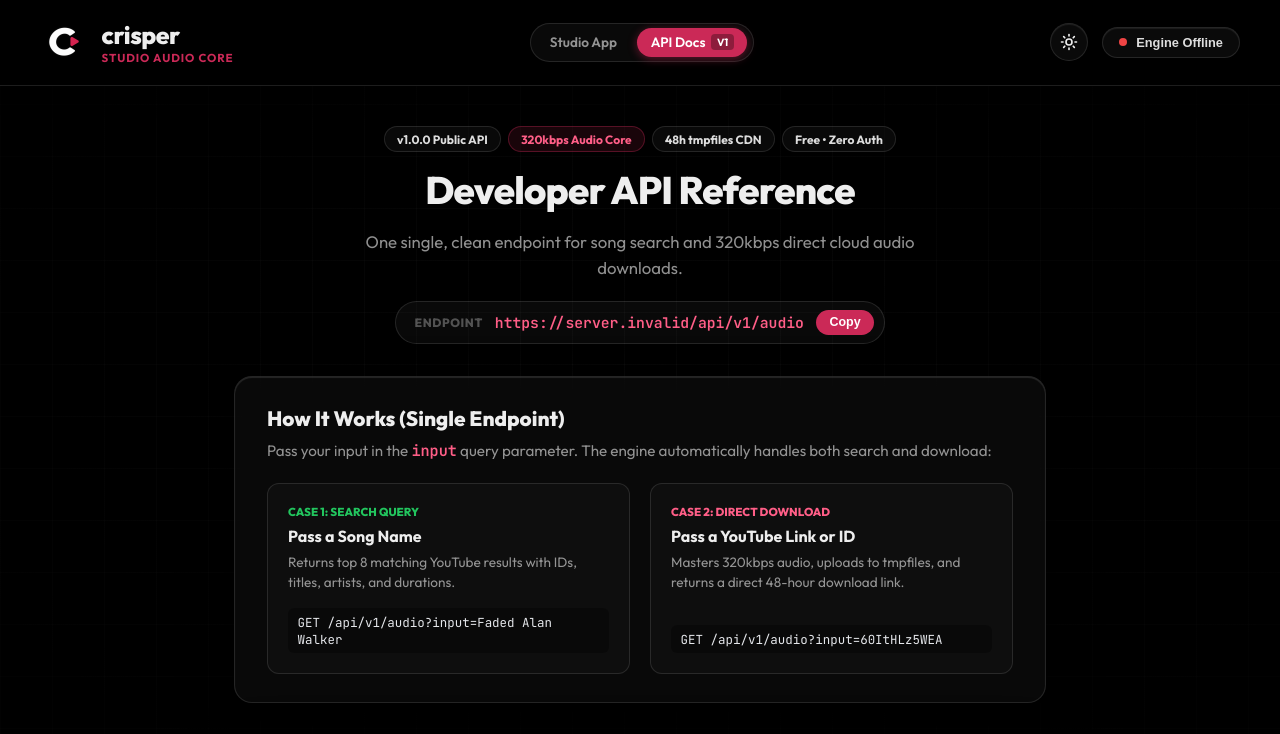
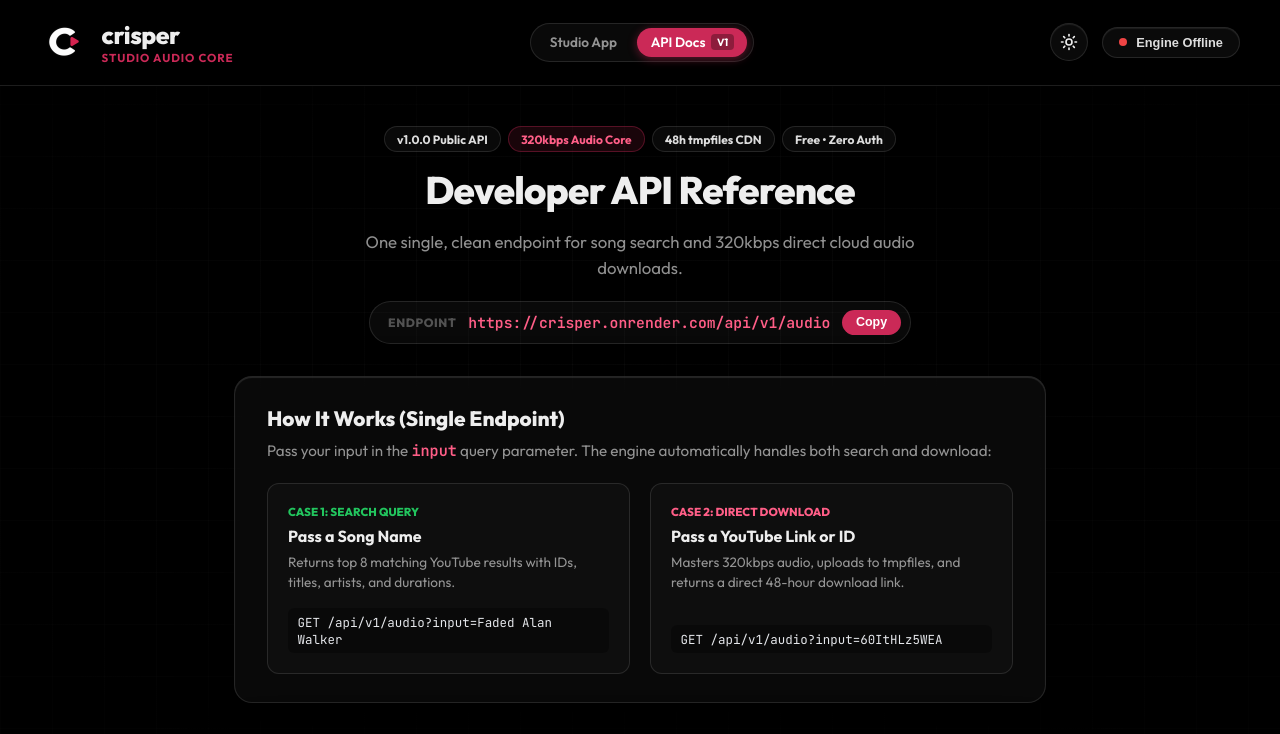
Before and after one commit to sam-eer31/free_music_api_2.0, a Next.js app in the folder frontend/: page /docs in a window 1280 px wide. Shown: the top 734 px of the page. Built offline with nearby package versions, Linux system fonts and the light colour scheme; no server answers.

Commit message:
Fix SSR hydration mismatch on /docs endpoint display

```diff
--- a/frontend/src/app/docs/page.tsx
+++ b/frontend/src/app/docs/page.tsx
@@ -19,8 +19,8 @@
   const [isLoading, setIsLoading] = useState(false);
   const [copiedKey, setCopiedKey] = useState<string | null>(null);
 
-  const baseUrl = audioEngine.baseUrl || 'https://crisper.onrender.com';
-  const endpointUrl = `${baseUrl}/api/v1/audio`;
+  const publicEndpointUrl = 'https://crisper.onrender.com/api/v1/audio';
+  const executeUrl = `${audioEngine.baseUrl || 'https://crisper.onrender.com'}/api/v1/audio`;
 
   const copyToClipboard = (text: string, id: string) => {
     navigator.clipboard.writeText(text);
@@ -39,7 +39,7 @@
     setTestOutput('Processing request...');
 
     try {
-      const res = await fetch(`${endpointUrl}?input=${encodeURIComponent(testInput.trim())}`);
+      const res = await fetch(`${executeUrl}?input=${encodeURIComponent(testInput.trim())}`);
       const json = await res.json();
       setTestOutput(JSON.stringify(json, null, 2));
     } catch (err: unknown) {
@@ -81,10 +81,10 @@
 
           <div className="simple-base-card">
             <span className="base-tag">Endpoint</span>
-            <code className="base-url">{endpointUrl}</code>
+            <code className="base-url">{publicEndpointUrl}</code>
             <button
               className="btn-copy-base"
-              onClick={() => copyToClipboard(endpointUrl, 'base-url')}
+              onClick={() => copyToClipboard(publicEndpointUrl, 'base-url')}
             >
               {copiedKey === 'base-url' ? '✓ Copied' : 'Copy'}
             </button>
```
